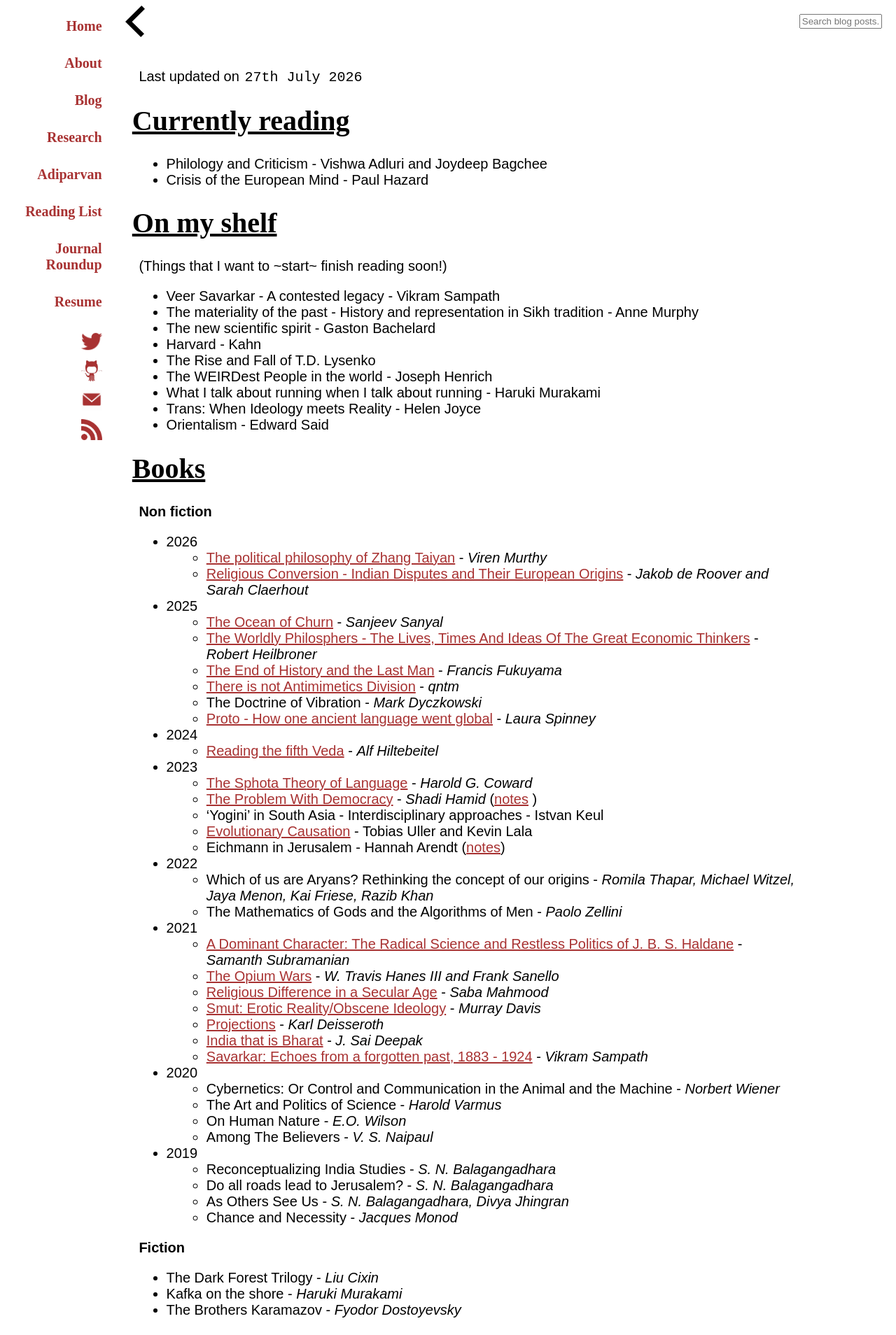
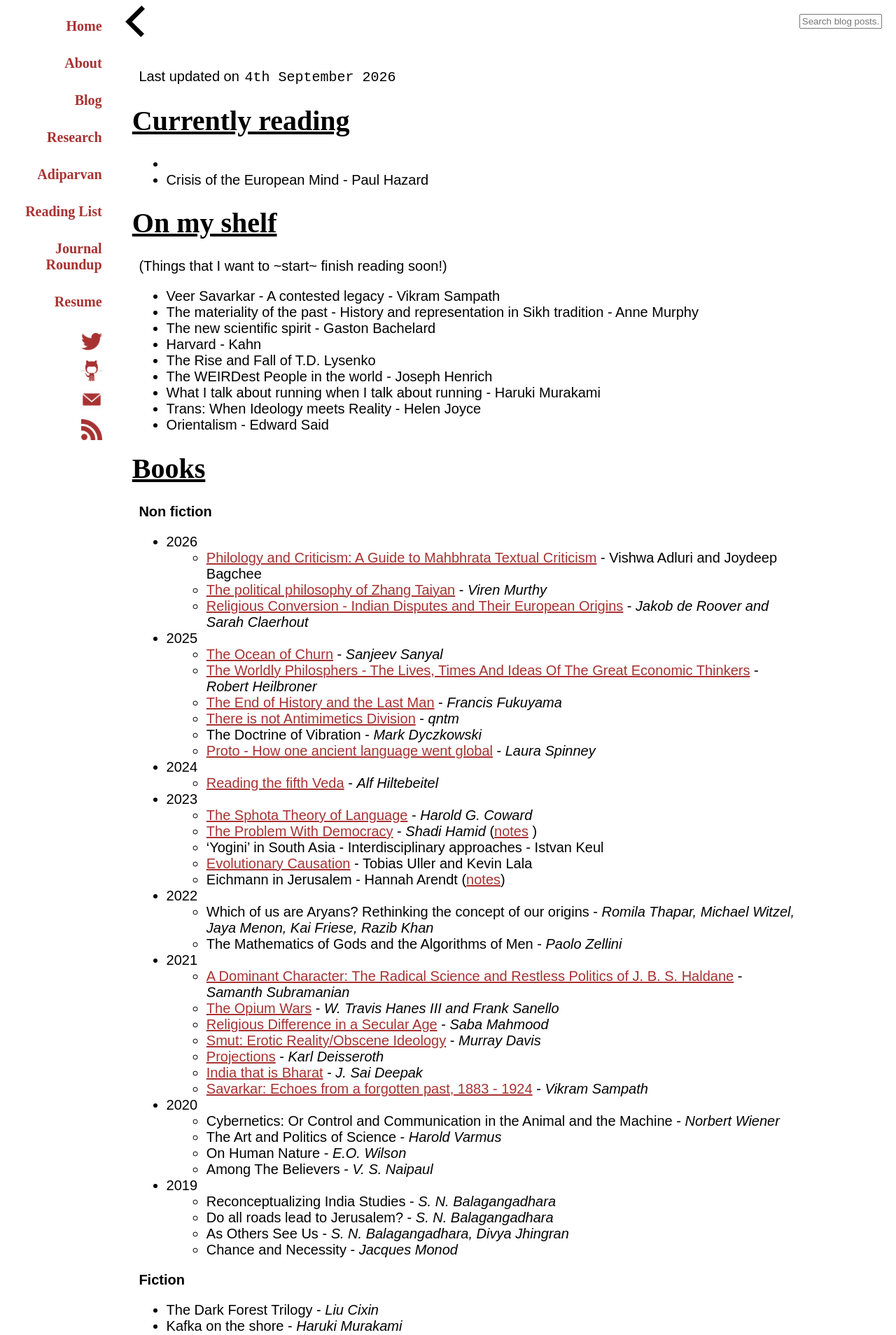
Before and after one commit to amoghpj/amoghpj.github.io, a Jekyll site: the page built from readinglist.md, in a window 1280 px wide. Shown: the top 1908 px of the page at 70% size. Built offline with Jekyll 4.4.1, drawn with Linux system fonts in a browser that asks for light colours; comment, search, counter and statistics services are not loaded; some of the changed text lies outside the part shown.

Commit message:
Update reading list

```diff
--- a/readinglist.md
+++ b/readinglist.md
@@ -2,10 +2,10 @@
 layout: default
 title: Reading list
 ---
-Last updated on `27th July 2026`
+Last updated on `4th September 2026`
 
 # Currently reading
-- Philology and Criticism - Vishwa Adluri and Joydeep Bagchee
+-
 - Crisis of the European Mind - Paul Hazard
 
 # On my shelf
@@ -27,6 +27,7 @@
 
 **Non fiction**
 - 2026
+  - [Philology and Criticism: A Guide to Mahbhrata Textual Criticism](https://zenodo.org/records/6409337) - Vishwa Adluri and Joydeep Bagchee
   - [The political philosophy of Zhang Taiyan](https://brill.com/display/title/20038?language=en&srsltid=AfmBOoppB9q15vEihjgN186Zt9BUv6Bi7UX5CCh-64y_rWIkPNQ1IaZy) - *Viren Murthy*
   - [Religious Conversion - Indian Disputes and Their European Origins](https://www.taylorfrancis.com/books/mono/10.4324/9781003281269/religious-conversion-sarah-claerhout-jakob-de-roover) - *Jakob de Roover and Sarah Claerhout*
 
```
Also changed, not shown: assets/images/960px-Sakyamuni,_Lao_Tzu,_and_Confucius_-_Google_Art_ProjectFXD.jpg (added).
